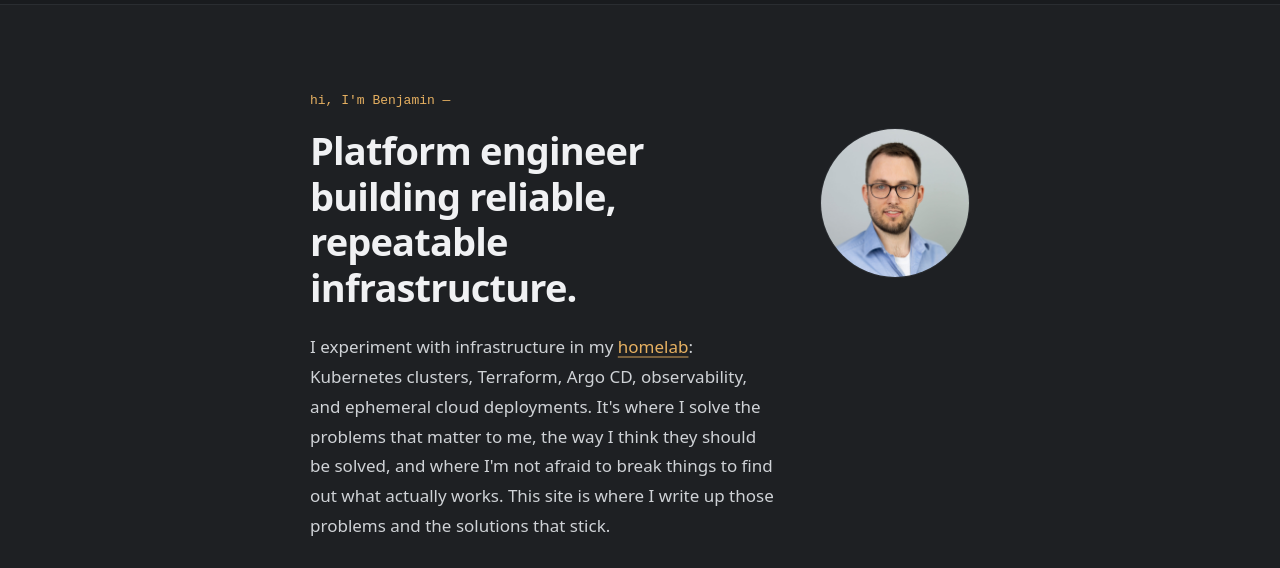
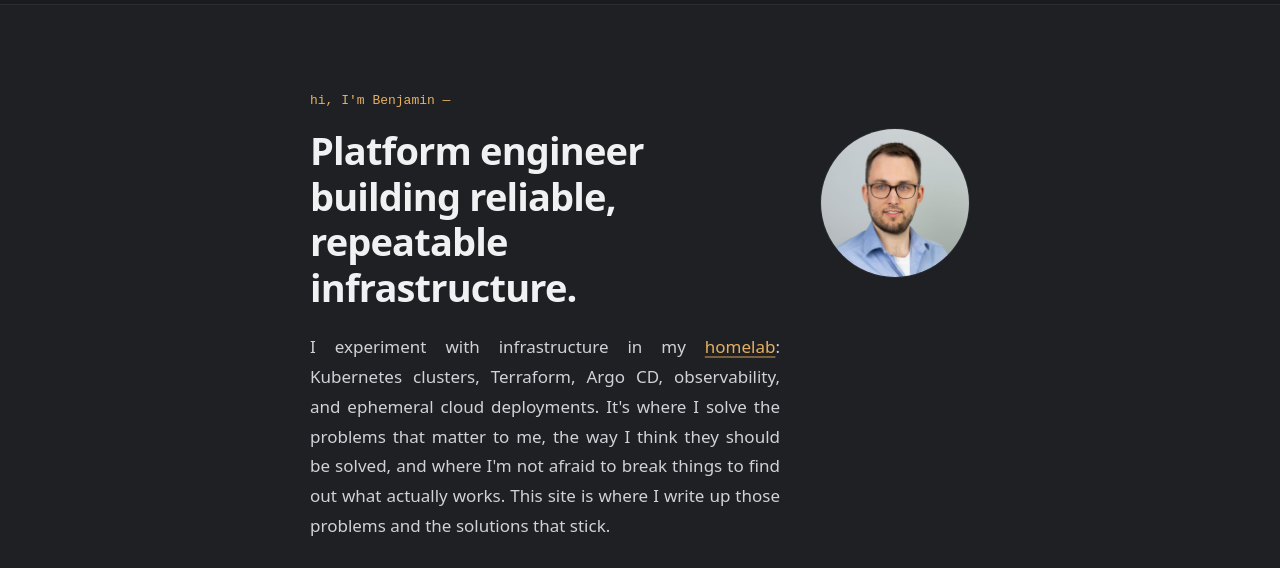
Before and after one commit to QuantumDancer/rottler.io, an Astro site in the folder frontend/: page / in a window 1280 px wide. Shown: the part 64-632 px from the top of the page. Built offline with nearby package versions, Linux system fonts and the light colour scheme; Astro itself is replaced by a stand-in of ours.

Commit message:
Use blockmode for lede

```diff
--- a/frontend/src/pages/index.astro
+++ b/frontend/src/pages/index.astro
@@ -117,10 +117,20 @@ const dateFormatter = new Intl.DateTimeFormat('en-US', {
     text-wrap: balance;
   }
 
+  /* Justified with automatic hyphenation: the lede shares its row with the
+     portrait, so the measure is narrow enough that justification alone would
+     open rivers of whitespace. Hyphenation (English patterns, via the
+     `lang="en"` on <html>) keeps the inter-word spacing even. The limits stop
+     the browser from breaking short words or leaving one- or two-letter
+     fragments dangling at a line edge. */
   .lede {
     font-size: 17px;
     line-height: 1.75;
     margin: 0 0 16px;
+    text-align: justify;
+    hyphens: auto;
+    -webkit-hyphens: auto;
+    hyphenate-limit-chars: 7 4 3;
   }
 
   .lede:last-of-type {
```
